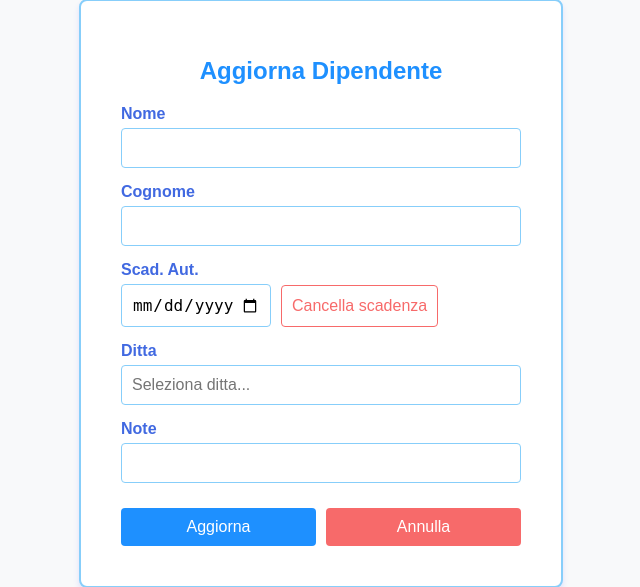
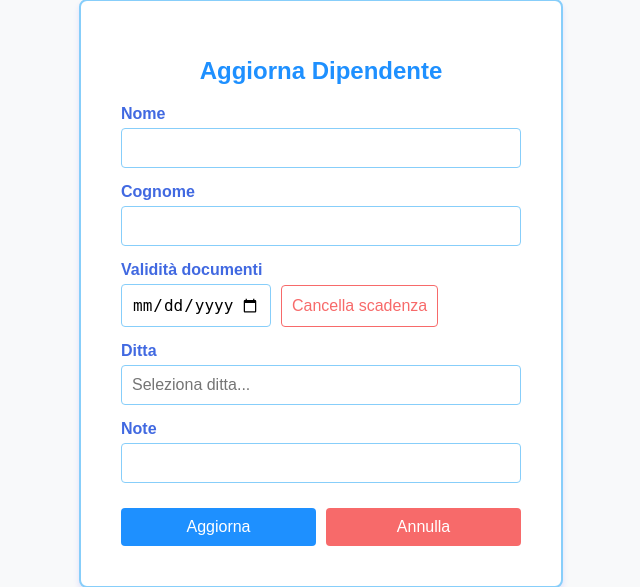
Before and after one commit to fredneedsausername/ACCA, a Flask app: template templates/aggiorna-dipendente.html in a window 1280 px wide. Shown: the part 132-719 px from the top of the page, without its empty margins (319-959 px from the left). Run offline with Flask 3, Linux system fonts and the light colour scheme; the template is opened without the code that fills it, so the values that code supplies are empty; parts of the project's set-up code (start-up, migrations or seed data) failed here and were passed over.

Commit message:
changed Scadenza autorizzazione to validità documenti

```diff
--- a/templates/aggiorna-dipendente.html
+++ b/templates/aggiorna-dipendente.html
@@ -29,7 +29,7 @@
             <input type="text" id="cognome" name="cognome" value = "{{ cognome }}" required>
         </div>
         <div class="form-group date-container">
-            <label for="scadenza-autorizzazione">Scad. Aut.</label>
+            <label for="scadenza-autorizzazione">Validità documenti</label>
             <div class="date-input-container">
                 <input type="date" id="scadenza-autorizzazione" name="scadenza-autorizzazione" value="{{ scadenza_autorizzazione }}">
                 <button type="button"
--- a/templates/aggiungi-dipendenti.html
+++ b/templates/aggiungi-dipendenti.html
@@ -29,7 +29,7 @@
             <input type="text" id="cognome" name="cognome" required>
         </div>
         <div class="form-group date-container">
-            <label for="scadenza-autorizzazione">Scad. Aut.</label>
+            <label for="scadenza-autorizzazione">Validità documenti</label>
             <div class="date-input-container">
                 <input type="date" id="scadenza-autorizzazione" name="scadenza-autorizzazione">
                 <button type="button" id="cancella-scadenza" class="cancel-date-button" style="opacity: 0;">Cancella scadenza</button>
--- a/templates/dipendenti.html
+++ b/templates/dipendenti.html
@@ -18,7 +18,7 @@
                 <th class="yellow">DITTA</th>
                 <th class="blue">NOME</th>
                 <th class="blue">COGNOME</th>
-                <th class="brown">SCAD. AUT.</th>
+                <th class="brown">VALIDITÁ</th>
                 <th class="brown">BADGE EMESSO</th>
                 <th class="brown">DATA AGGIORNATA</th>
                 <th class="brown">BADGE SOSPESO</th>
```
